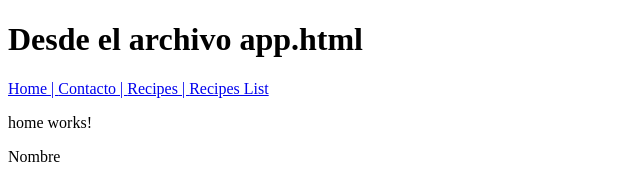
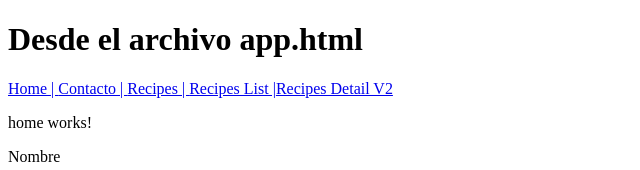
Before and after one commit to davidsmorales9/Tarea5_Angular, an Angular app: page /home in a window 1280 px wide. Shown: the top 170 px of the page, without its empty margins (0-640 px from the left). Built offline with nearby package versions, Linux system fonts and the light colour scheme.

Commit message:
Se agregó 'Recipes Detail V2' para navegación

```diff
--- a/src/app/app.html
+++ b/src/app/app.html
@@ -4,7 +4,8 @@
     <a href="home">Home | </a>
     <a routerLink="contact">Contacto | </a>
     <a routerLink="/recipes">Recipes | </a>
-    <a routerLink="/recipes-list">Recipes List </a>
+    <a routerLink="/recipes-list">Recipes List |</a>
+    <a routerLink="/recipes-detail-v2">Recipes Detail V2 </a>
 </nav>
 </header>
 <router-outlet />
```
